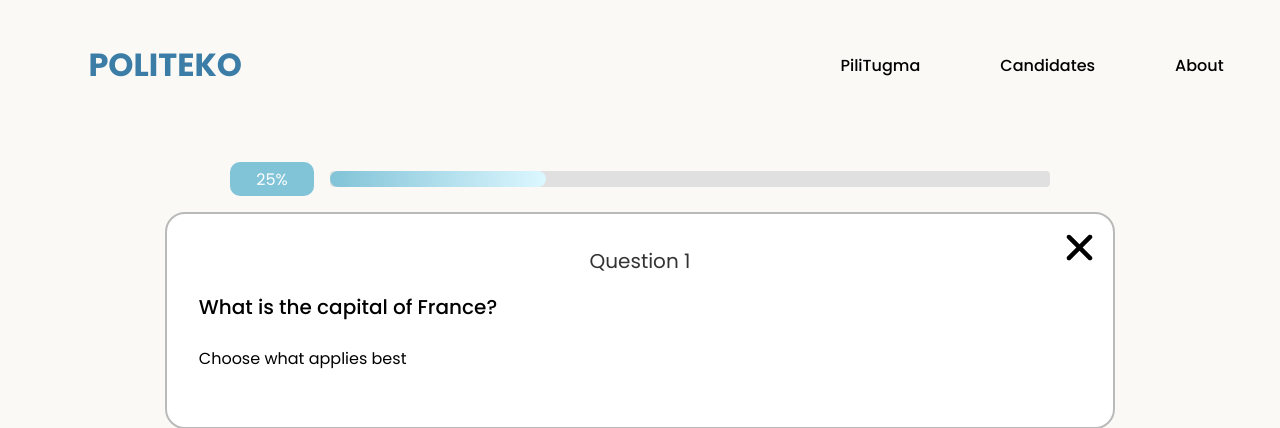
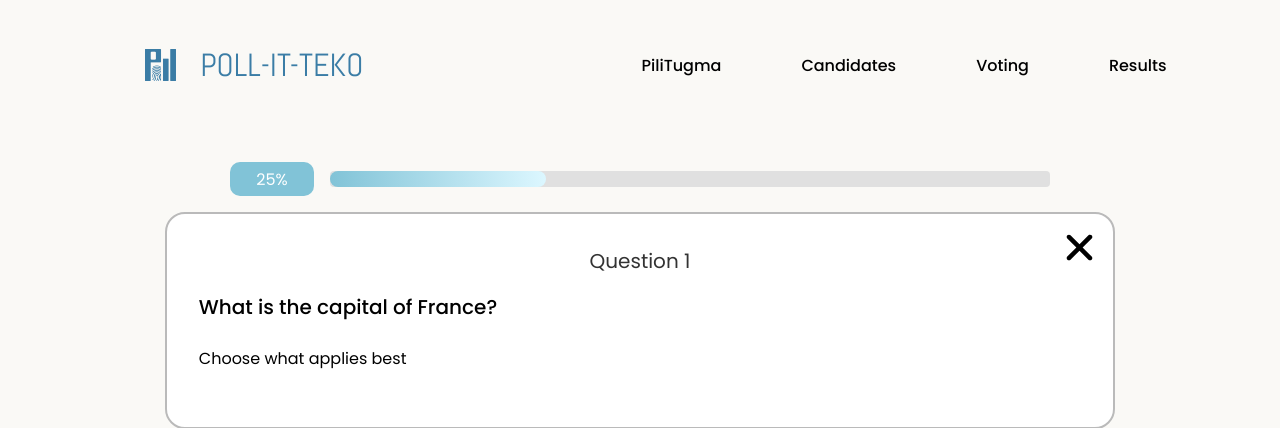
Before and after one commit to Fabshkiee/Cin-ergy-PolliTeko, a Flask app: page /quiz in a window 1280 px wide. Shown: the top 428 px of the page. Run offline with Flask 3, Linux system fonts and the light colour scheme; data that the repository does not hold is empty.

Commit message:
Refactor code structure for improved readability and maintainability (Navbar)

```diff
--- a/app.py
+++ b/app.py
@@ -96,10 +96,6 @@ def save_results():
     data = request.json
     print("User selected:", data['answers'])
     return jsonify({"status": "success"})
-
-
-
-
 @app.route('/adminAddCandi')
 def addCandi():
     return render_template('addCandidate.html')
--- a/static/style.css
+++ b/static/style.css
@@ -1,4 +1,5 @@
 @import url('https://fonts.googleapis.com/css2?family=Poppins:wght@400;500;700;900&display=swap');
+@import url('https://fonts.googleapis.com/css2?family=Abel&family=Inter:ital,opsz,wght@0,14..32,100..900;1,14..32,100..900&family=Montserrat:ital,wght@0,500;1,500&family=Oswald:wght@200..700&family=Poppins&family=Teko:wght@500&display=swap');
 * {
     padding: 0;
     margin: 0;
@@ -13,6 +14,7 @@ body {
     min-height: 100vh;
     overflow: hidden;
     overflow-y: scroll;
+
 }
 
 body::-webkit-scrollbar {
@@ -50,15 +52,14 @@ html {
 }
 
 .navbar li .logo {
+    font-family: 'abel';
     font-size: 2rem;
-    font-weight: 700;
+    font-weight: 400;
     line-height: normal;
     color: #3B7DA6;
     display: flex;
-    width: 44rem;
-    height: 5rem;
+    width: 28rem;
     padding: 0rem 2rem;
-    justify-content: space-between;
     align-items: center;
 }
 
--- a/templates/landingpage.html
+++ b/templates/landingpage.html
@@ -12,10 +12,12 @@
     <header>
         <nav class="navbar">
             <ul>
-                <li><a id="home" class="logo" href="#home">POLITEKO</a></li>
+                <li><a id="home" class="logo" href="#home">
+                    <img src="/static/politekologo1.png" alt="Logo" style="height: 2rem; margin-right: 1.5rem;">POLL-IT-TEKO</a></li>
                 <li><a href="/PiliTugma">PiliTugma</a></li>
                 <li><a href="/adminAddCandi">Candidates</a></li>
-                <li><a>About</a></li>
+                <li><a>Voting</a></li>
+                <li><a>Results</a></li>
             </ul>
         </nav>
     </header>
--- a/templates/question.html
+++ b/templates/question.html
@@ -1,5 +1,6 @@
 <!DOCTYPE html>
 <html lang="en">
+
 <head>
     <meta charset="UTF-8">
     <meta name="viewport" content="width=device-width, initial-scale=1.0">
@@ -11,11 +12,15 @@
     <!--Navbar Section-->
     <header>
         <nav class="navbar">
-            <ul>
-                <li><a id="home" class="logo" href="/dashboard">POLITEKO</a></li>
+            <ul class="testt">
+                <li><a id="home" class="logo" href="/dashboard">
+                        <img src="/static/politekologo1.png" alt="Logo"
+                            style="height: 2rem; margin-right: 1.5rem;">POLL-IT-TEKO</a></li>
                 <li><a href="/PiliTugma">PiliTugma</a></li>
-                <li><a href="#">Candidates</a></li>
-                <li><a href="#">About</a></li>
+                <li><a href="/adminAddCandi">Candidates</a></li>
+                <li><a>Voting</a></li>
+                <li><a>Results</a></li>
+            </ul>
             </ul>
         </nav>
     </header>
@@ -26,16 +31,19 @@
             <div class="progress"></div>
         </div>
         <div class="quescard">
-            <svg id="exit-icon" xmlns="http://www.w3.org/2000/svg" width="35" height="35" viewBox="0 0 35 35" fill="none">
-                <path d="M8.49331 5.29666L17.5 14.3033L26.46 5.34332C26.6579 5.13266 26.8963 4.96414 27.1609 4.84787C27.4256 4.73159 27.7109 4.66996 28 4.66666C28.6188 4.66666 29.2123 4.91249 29.6499 5.35007C30.0875 5.78766 30.3333 6.38115 30.3333 6.99999C30.3387 7.28606 30.2857 7.57023 30.1773 7.83505C30.069 8.09987 29.9077 8.33976 29.7033 8.53999L20.6266 17.5L29.7033 26.5767C30.0879 26.9529 30.3134 27.4624 30.3333 28C30.3333 28.6188 30.0875 29.2123 29.6499 29.6499C29.2123 30.0875 28.6188 30.3333 28 30.3333C27.7026 30.3457 27.4059 30.296 27.1287 30.1876C26.8516 30.0791 26.6 29.9142 26.39 29.7033L17.5 20.6967L8.51664 29.68C8.31949 29.8836 8.08396 30.0462 7.82364 30.1583C7.56333 30.2705 7.28339 30.3299 6.99997 30.3333C6.38113 30.3333 5.78764 30.0875 5.35006 29.6499C4.91247 29.2123 4.66664 28.6188 4.66664 28C4.6612 27.7139 4.71428 27.4298 4.82261 27.1649C4.93095 26.9001 5.09226 26.6602 5.29664 26.46L14.3733 17.5L5.29664 8.42332C4.91207 8.04709 4.68657 7.53762 4.66664 6.99999C4.66664 6.38115 4.91247 5.78766 5.35006 5.35007C5.78764 4.91249 6.38113 4.66666 6.99997 4.66666C7.55997 4.67366 8.09664 4.89999 8.49331 5.29666Z" fill="black"/>
-                </svg>
+            <svg id="exit-icon" xmlns="http://www.w3.org/2000/svg" width="35" height="35" viewBox="0 0 35 35"
+                fill="none">
+                <path
+                    d="M8.49331 5.29666L17.5 14.3033L26.46 5.34332C26.6579 5.13266 26.8963 4.96414 27.1609 4.84787C27.4256 4.73159 27.7109 4.66996 28 4.66666C28.6188 4.66666 29.2123 4.91249 29.6499 5.35007C30.0875 5.78766 30.3333 6.38115 30.3333 6.99999C30.3387 7.28606 30.2857 7.57023 30.1773 7.83505C30.069 8.09987 29.9077 8.33976 29.7033 8.53999L20.6266 17.5L29.7033 26.5767C30.0879 26.9529 30.3134 27.4624 30.3333 28C30.3333 28.6188 30.0875 29.2123 29.6499 29.6499C29.2123 30.0875 28.6188 30.3333 28 30.3333C27.7026 30.3457 27.4059 30.296 27.1287 30.1876C26.8516 30.0791 26.6 29.9142 26.39 29.7033L17.5 20.6967L8.51664 29.68C8.31949 29.8836 8.08396 30.0462 7.82364 30.1583C7.56333 30.2705 7.28339 30.3299 6.99997 30.3333C6.38113 30.3333 5.78764 30.0875 5.35006 29.6499C4.91247 29.2123 4.66664 28.6188 4.66664 28C4.6612 27.7139 4.71428 27.4298 4.82261 27.1649C4.93095 26.9001 5.09226 26.6602 5.29664 26.46L14.3733 17.5L5.29664 8.42332C4.91207 8.04709 4.68657 7.53762 4.66664 6.99999C4.66664 6.38115 4.91247 5.78766 5.35006 5.35007C5.78764 4.91249 6.38113 4.66666 6.99997 4.66666C7.55997 4.67366 8.09664 4.89999 8.49331 5.29666Z"
+                    fill="black" />
+            </svg>
             <h2>Question {{ question.id }}</h2>
             <p>{{ question.text }}</p>
             <p class="p1">{{ question.description }}</p>
             <div class="question">
-                    {% for option in question.options %}
-                    <li><a href="#" data-value="{{ option }}">{{ option }}</a></li>
-                    {% endfor %}
+                {% for option in question.options %}
+                <li><a href="#" data-value="{{ option }}">{{ option }}</a></li>
+                {% endfor %}
             </div>
         </div>
         <div class="navigation-buttons">
@@ -48,10 +56,16 @@
     <div id="exit-modal" class="modal">
         <div class="modal-content">
             <svg xmlns="http://www.w3.org/2000/svg" width="144" height="144" viewBox="0 0 144 144" fill="none">
-                <path d="M72 126C101.823 126 126 101.823 126 72C126 42.1766 101.823 18 72 18C42.1766 18 18 42.1766 18 72C18 101.823 42.1766 126 72 126Z" stroke="#FF0000"/>
-                <path d="M72 111C73.6569 111 75 109.657 75 108C75 106.343 73.6569 105 72 105C70.3431 105 69 106.343 69 108C69 109.657 70.3431 111 72 111Z" fill="#FF0000"/>
-                <path d="M72 96V90.858C72 86.574 74.142 82.572 77.706 80.196L81.3 77.796C83.9753 76.01 86.1689 73.5919 87.6865 70.7556C89.204 67.9194 89.9987 64.7527 90 61.536V60C90 55.2261 88.1036 50.6477 84.7279 47.2721C81.3523 43.8964 76.7739 42 72 42C67.2261 42 62.6477 43.8964 59.2721 47.2721C55.8964 50.6477 54 55.2261 54 60" stroke="#FF0000"/>
-                </svg>
+                <path
+                    d="M72 126C101.823 126 126 101.823 126 72C126 42.1766 101.823 18 72 18C42.1766 18 18 42.1766 18 72C18 101.823 42.1766 126 72 126Z"
+                    stroke="#FF0000" />
+                <path
+                    d="M72 111C73.6569 111 75 109.657 75 108C75 106.343 73.6569 105 72 105C70.3431 105 69 106.343 69 108C69 109.657 70.3431 111 72 111Z"
+                    fill="#FF0000" />
+                <path
+                    d="M72 96V90.858C72 86.574 74.142 82.572 77.706 80.196L81.3 77.796C83.9753 76.01 86.1689 73.5919 87.6865 70.7556C89.204 67.9194 89.9987 64.7527 90 61.536V60C90 55.2261 88.1036 50.6477 84.7279 47.2721C81.3523 43.8964 76.7739 42 72 42C67.2261 42 62.6477 43.8964 59.2721 47.2721C55.8964 50.6477 54 55.2261 54 60"
+                    stroke="#FF0000" />
+            </svg>
             <h2>Exit PiliTugma?</h2>
             <p3>Progress won't be <b>saved</b></p3>
             <div class="modal-buttons">
@@ -82,9 +96,15 @@
         const exitModal = document.getElementById('exit-modal');
         const cancelExit = document.getElementById('cancel-exit');
         const confirmExit = document.getElementById('confirm-exit');
+        const logo = document.querySelector('.logo');
 
         // Show the modal when the exit icon is clicked
         exitIcon.addEventListener('click', () => {
+            exitModal.style.display = 'flex';
+        });
+
+        logo.addEventListener('click', (event) => {
+            event.preventDefault(); // Prevent the default navigation
             exitModal.style.display = 'flex';
         });
 
@@ -106,4 +126,5 @@
         });
     });
 </script>
+
 </html>
```
Also changed, not shown: templates/PiliTugma.html (+6 -4 lines), static/politekologo1.png (added).
